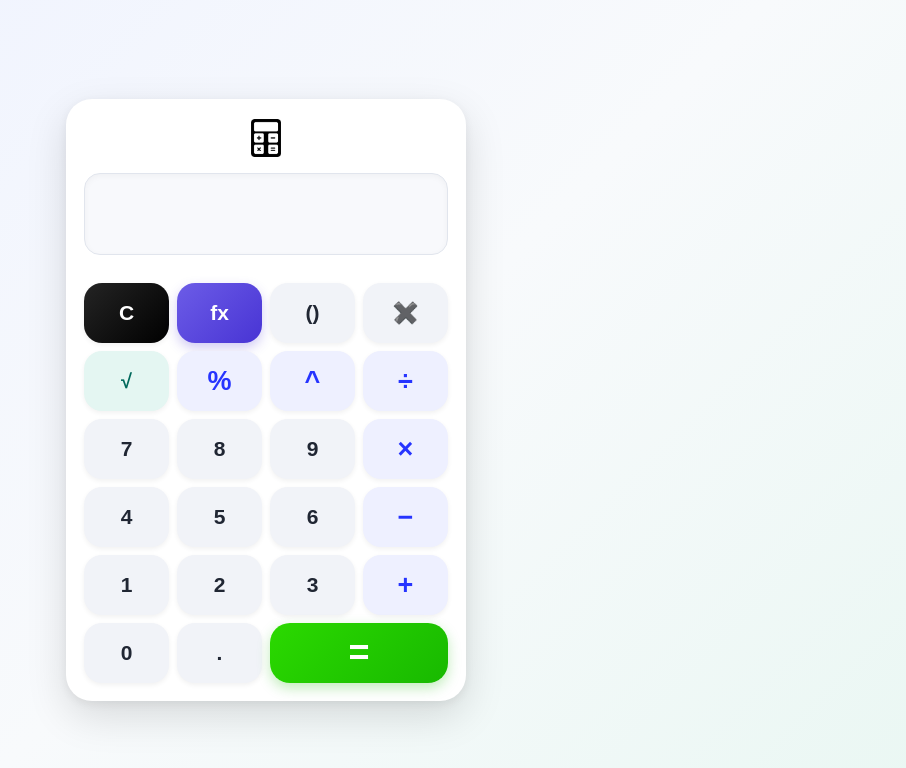
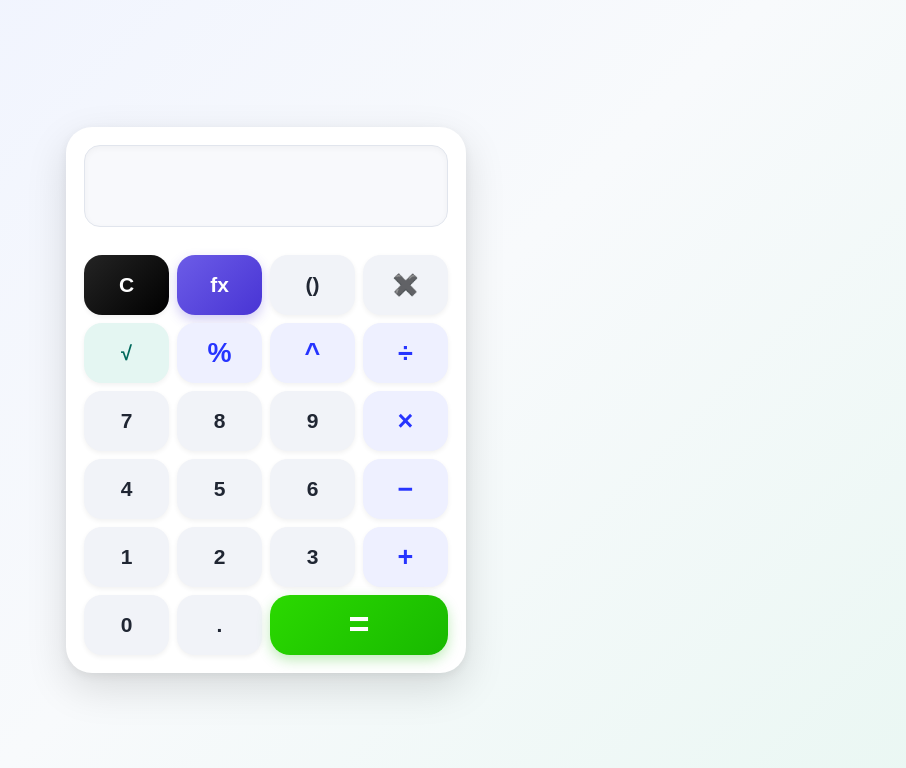
Before and after one commit to aimable2025/CalculatriceAPK, a website: page www/index.html in a window 1280 px wide. Shown: the whole page, without its empty margins (374-1280 px from the left). Drawn offline with Linux system fonts and the light colour scheme.

Commit message:
Remove header from calculator layout
Removed header section from the calculator layout.

```diff
--- a/www/index.html
+++ b/www/index.html
@@ -26,23 +26,6 @@
     ======================================================= -->
 
     <div class="calculator">
-
-
-        <!-- ==================================================
-             EN-TÊTE
-        =================================================== -->
-
-        <div class="app-header">
-
-            <img
-                src="images/logo.png"
-                alt="Logo Calculatrice"
-                class="app-logo"
-            >
-
-        </div>
-
-
 
         <!-- ==================================================
              ÉCRAN PRINCIPAL
```
